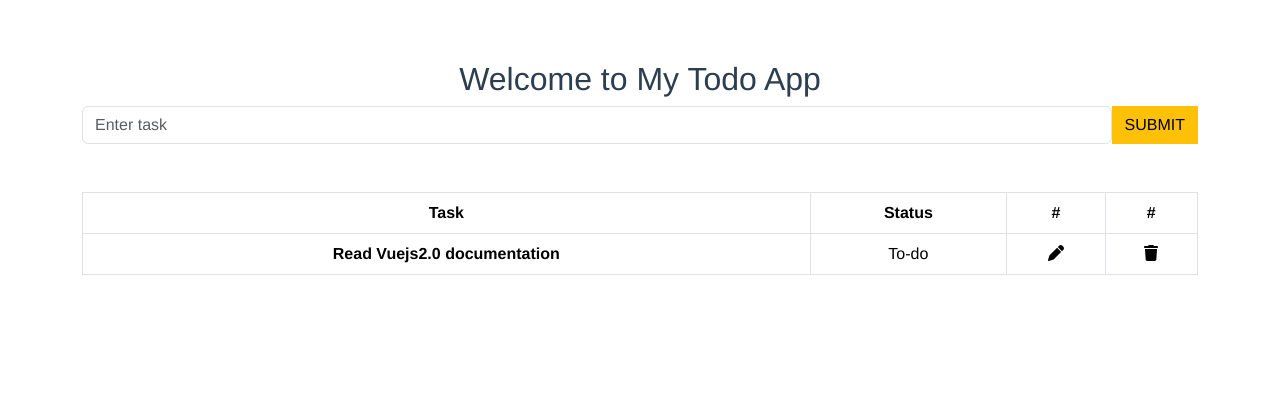
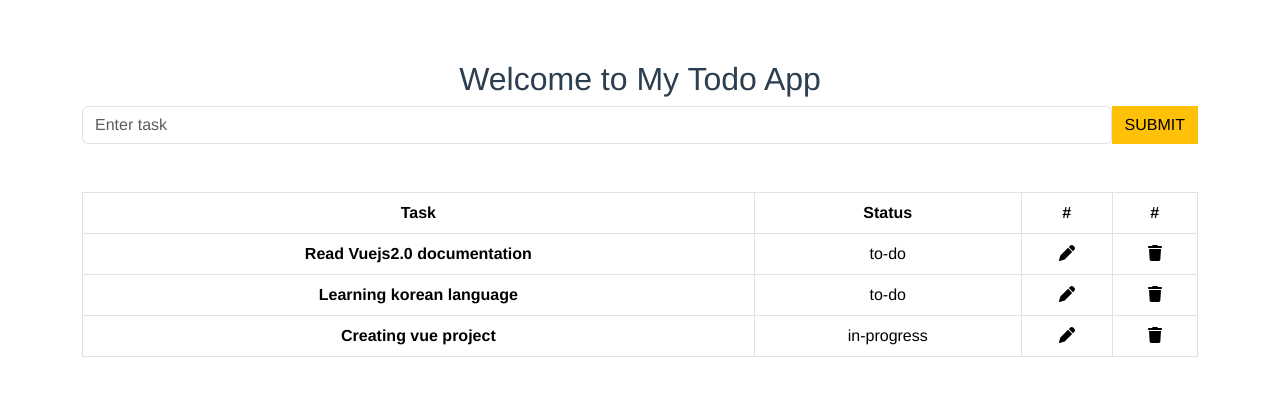
Before and after one commit to hninhnin0929/ToDoApp-V1, a Vue app: page /#/ in a window 1280 px wide. Shown: the top 396 px of the page. Built offline with nearby package versions, Linux system fonts and the light colour scheme.

Commit message:
add dummy data in script data section and v-for to show

```diff
--- a/src/components/Home.vue
+++ b/src/components/Home.vue
@@ -20,9 +20,9 @@
         </tr>
       </thead>
       <tbody>
-        <tr>
-          <th>Read Vuejs2.0 documentation</th>
-          <td>To-do</td>
+        <tr v-for="(task, index) in tasks" :key="index">
+          <th>{{ task.name }}</th>
+          <td>{{ task.status }}</td>
           <td>
             <div class="text-center">
               <span class="fa fa-pen"></span>
@@ -43,9 +43,26 @@
 <script>
 export default {
   name: 'Home',
+  props: {
+
+  },
   data() {
     return {
-      msg: 'Welcome to My Todo App'
+      msg: 'Welcome to My Todo App',
+      tasks: [
+        {
+          name: 'Read Vuejs2.0 documentation',
+          status: 'to-do'
+        },
+        {
+          name: 'Learning korean language',
+          status: 'to-do'
+        },
+        {
+          name: 'Creating vue project',
+          status: 'in-progress'
+        }
+      ]
     }
   }
 }
```
